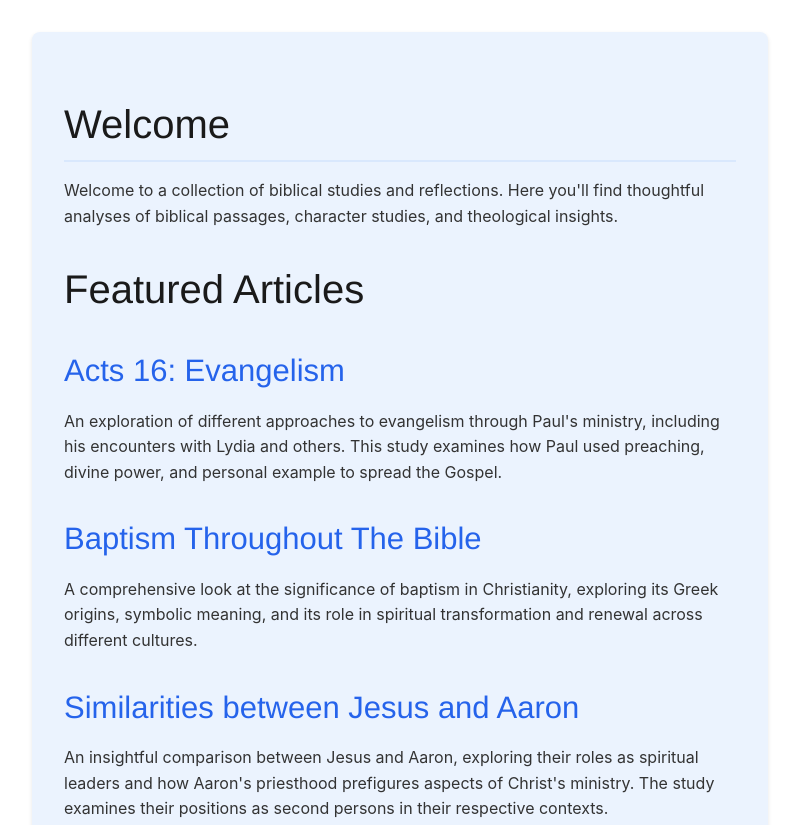
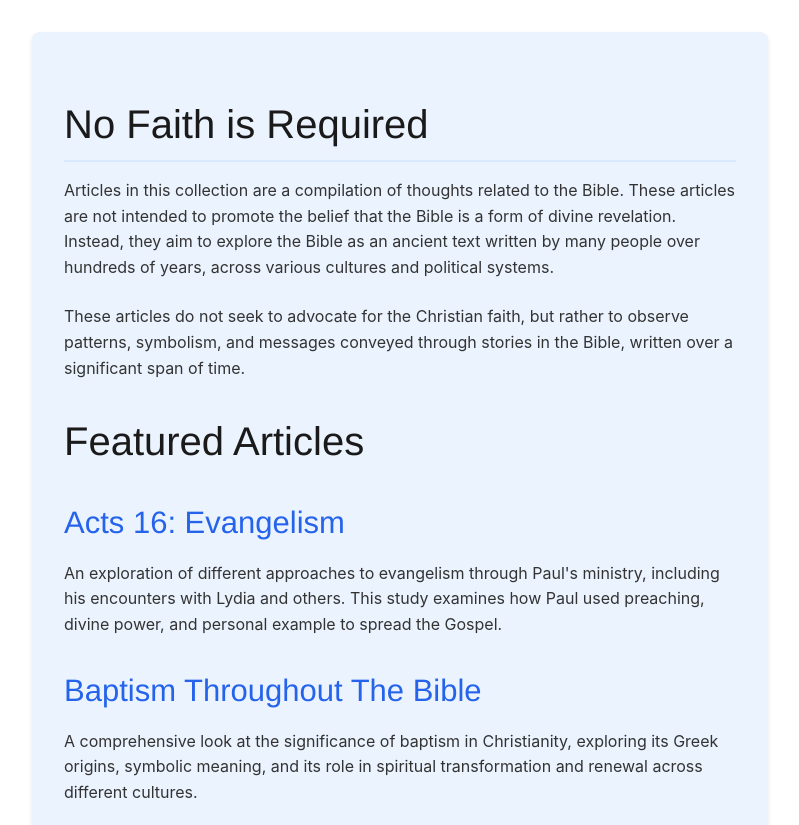
Before and after one commit to marsonparulian/thoughts-on-bible, a website: page index.html in a window 1280 px wide. Shown: the top 825 px of the page, without its empty margins (240-1039 px from the left). Drawn offline with nearby package versions, Linux system fonts and the light colour scheme.

Commit message:
Change introduction in index.html

```diff
--- a/index.html
+++ b/index.html
@@ -1,37 +1,55 @@
 <!DOCTYPE html>
 <html lang="en">
+
 <head>
     <meta charset="UTF-8">
     <meta name="viewport" content="width=device-width, initial-scale=1.0">
     <title>Thoughts on Bible - Biblical Studies and Reflections</title>
-    <link rel="stylesheet" href="https://cdn.jsdelivr.net/npm/foundation-sites@6.6.3/dist/css/foundation.min.css" integrity="sha256-ogmFxjqiTMnZhxCqVmcqTvjfe1Y/ec4WaRj/x1nNMw0=" crossorigin="anonymous">
+    <link rel="stylesheet" href="https://cdn.jsdelivr.net/npm/foundation-sites@6.6.3/dist/css/foundation.min.css"
+        integrity="sha256-ogmFxjqiTMnZhxCqVmcqTvjfe1Y/ec4WaRj/x1nNMw0=" crossorigin="anonymous">
     <link rel="stylesheet" href="./assets/styles.css">
 </head>
+
 <body>
     <div class="content">
-        <h1>Welcome</h1>
-        <p>Welcome to a collection of biblical studies and reflections. Here you'll find thoughtful analyses of biblical passages, character studies, and theological insights.</p>
-
+        <h1>No Faith is Required</h1>
+        <p>
+            Articles in this collection are a compilation of thoughts related to the Bible.
+            These articles are not intended to promote the belief that the Bible is a form of divine revelation.
+            Instead, they aim to explore the Bible as an ancient text written by many people over hundreds of years, across various cultures and political systems.
+        </p>
+        <p>
+            These articles do not seek to advocate for the Christian faith,
+            but rather to observe patterns, symbolism, and messages conveyed through stories in the Bible,
+            written over a significant span of time.
+        </p>
         <h2>Featured Articles</h2>
 
         <article>
             <h3><a href="act-16.html">Acts 16: Evangelism</a></h3>
-            <p>An exploration of different approaches to evangelism through Paul's ministry, including his encounters with Lydia and others. This study examines how Paul used preaching, divine power, and personal example to spread the Gospel.</p>
+            <p>An exploration of different approaches to evangelism through Paul's ministry, including his encounters
+                with Lydia and others. This study examines how Paul used preaching, divine power, and personal example
+                to spread the Gospel.</p>
         </article>
 
         <article>
             <h3><a href="baptism-events.html">Baptism Throughout The Bible</a></h3>
-            <p>A comprehensive look at the significance of baptism in Christianity, exploring its Greek origins, symbolic meaning, and its role in spiritual transformation and renewal across different cultures.</p>
+            <p>A comprehensive look at the significance of baptism in Christianity, exploring its Greek origins,
+                symbolic meaning, and its role in spiritual transformation and renewal across different cultures.</p>
         </article>
 
         <article>
             <h3><a href="jesus-and-aaron-similarities.html">Similarities between Jesus and Aaron</a></h3>
-            <p>An insightful comparison between Jesus and Aaron, exploring their roles as spiritual leaders and how Aaron's priesthood prefigures aspects of Christ's ministry. The study examines their positions as second persons in their respective contexts.</p>
+            <p>An insightful comparison between Jesus and Aaron, exploring their roles as spiritual leaders and how
+                Aaron's priesthood prefigures aspects of Christ's ministry. The study examines their positions as second
+                persons in their respective contexts.</p>
         </article>
 
         <article>
             <h3><a href="maria-and-miriam-similarities.html">Similarities between Maria and Miriam</a></h3>
-            <p>A fascinating parallel study between Mary (Maria), the mother of Jesus, and Miriam, Moses' sister. Based on teachings from Dr. Rita Wahyu, this article explores the connections between these two important biblical women.</p>
+            <p>A fascinating parallel study between Mary (Maria), the mother of Jesus, and Miriam, Moses' sister. Based
+                on teachings from Dr. Rita Wahyu, this article explores the connections between these two important
+                biblical women.</p>
         </article>
     </div>
 
@@ -39,7 +57,9 @@
         <p>Last updated: December 7, 2024</p>
     </footer>
     <script src="https://code.jquery.com/jquery-2.1.4.min.js"></script>
-    <script src="https://cdn.jsdelivr.net/npm/foundation-sites@6.6.3/dist/js/foundation.min.js" integrity="sha256-pRF3z5Mlj3umyreGAqHEF2MJdC+QVl7D2RTKHYpGYmc=" crossorigin="anonymous"></script>
+    <script src="https://cdn.jsdelivr.net/npm/foundation-sites@6.6.3/dist/js/foundation.min.js"
+        integrity="sha256-pRF3z5Mlj3umyreGAqHEF2MJdC+QVl7D2RTKHYpGYmc=" crossorigin="anonymous"></script>
     <script>$(document).foundation();</script>
 </body>
+
 </html>
```
